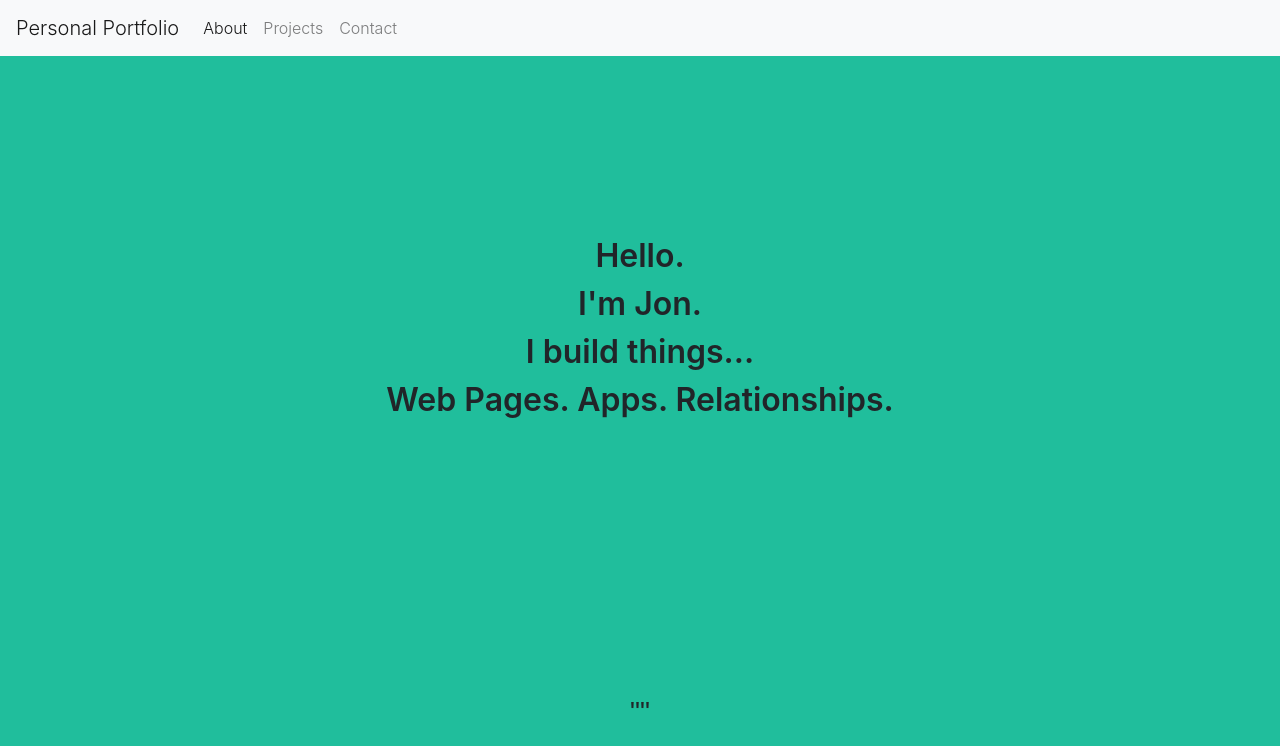
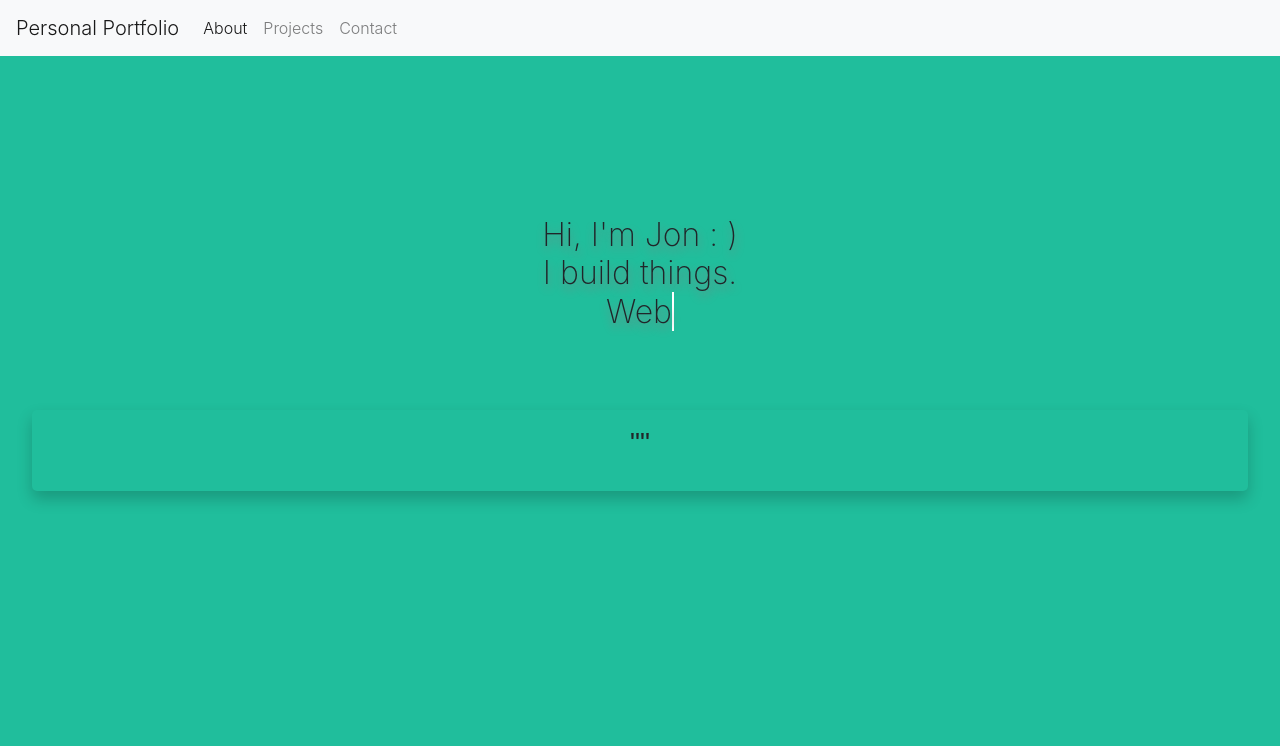
Before and after one commit to gr8fuldwg/portfolio-new, a React (Create React App) app: page / in a window 1280 px wide. Shown: the top 746 px of the page. Built offline with nearby package versions, Linux system fonts and the light colour scheme; no server answers.

Commit message:
added typewriter effect to "greeting" section of portfolio

```diff
--- a/package.json
+++ b/package.json
@@ -6,7 +6,6 @@
     "@testing-library/jest-dom": "^5.11.4",
     "@testing-library/react": "^11.1.0",
     "@testing-library/user-event": "^12.1.10",
-    "QuoteGarden": "pprathameshmore/quotegarden",
     "axios": "^0.21.1",
     "cors": "^2.8.5",
     "express": "^4.17.1",
--- a/public/index.html
+++ b/public/index.html
@@ -3,21 +3,32 @@
   <head>
     <meta charset="utf-8" />
     <link rel="icon" href="%PUBLIC_URL%/favicon.ico" />
-    <meta name="viewport" content="width=device-width, initial-scale=1, shrink-to-fit=no" />
+    <meta
+      name="viewport"
+      content="width=device-width, initial-scale=1, shrink-to-fit=no"
+    />
     <meta name="theme-color" content="#000000" />
     <meta
       name="description"
       content="Web site created using create-react-app"
     />
     <link rel="apple-touch-icon" href="%PUBLIC_URL%/logo192.png" />
+    <script src="https://s3-us-west-2.amazonaws.com/s.cdpn.io/499416/TweenLite.min.js"></script>
+    <script src="https://s3-us-west-2.amazonaws.com/s.cdpn.io/499416/EasePack.min.js"></script>
+    <script src="https://s3-us-west-2.amazonaws.com/s.cdpn.io/499416/demo.js"></script>
+
     <!--
       manifest.json provides metadata used when your web app is installed on a
       user's mobile device or desktop. See https://developers.google.com/web/fundamentals/web-app-manifest/
     -->
     <link rel="manifest" href="%PUBLIC_URL%/manifest.json" />
 
+    <script
+      src="https://cdnjs.cloudflare.com/ajax/libs/modernizr/2.8.3/modernizr.min.js"
+      type="text/javascript"
+    ></script>
 
-<!--Bootstrap CSS-->
+    <!--Bootstrap CSS-->
     <link
       rel="stylesheet"
       href="https://maxcdn.bootstrapcdn.com/bootstrap/4.0.0/css/bootstrap.min.css"
@@ -34,10 +45,12 @@
       Learn how to configure a non-root public URL by running `npm run build`.
     -->
     <title>Portfolio</title>
+
   </head>
   <body>
     <noscript>You need to enable JavaScript to run this app.</noscript>
     <div id="root"></div>
+
     <!--
       This HTML file is a template.
       If you open it directly in the browser, you will see an empty page.
--- a/src/App.css
+++ b/src/App.css
@@ -11,18 +11,45 @@ body {
 }
 
 .body {
-  margin-top: 8rem;
+  margin-top: 4rem;
   font-size: 2rem;
-  font-weight: 600;
-  /* text-shadow: 3px 3px 3px grey; */
+  font-weight: 300;
+  text-shadow: gray 1px 5px 10px;
+}
+
+.greet {
+  margin-top: 10rem;
+  font-size: 2rem;
+  font-weight: 225;
+}
+
+.typewrite {
+  font-size: 2rem;
+  font-weight: 225;
+}
+
+#greet {
+  height: 30vh;
+  margin-bottom: 2rem;
+  padding-bottom: 2rem;
 }
 
 #quote {
   font-family: sans-serif;
+  font-size: 2rem !important;
   text-align: center;
-  height: 70vh;
+  font-weight: 500;
   display: flex;
   flex-direction: column;
   align-items: center;
   justify-content: center;
+  box-shadow: 0 8px 16px 0 rgba(0,0,0,0.2);
+  transition: 0.3s;
+  border-radius: 5px;
+  padding-top: 1rem;
+  padding-left: 1rem;
+  padding-right: 1rem;
+  padding-bottom: 1rem;
+  margin-top: 2rem;
+  margin: 2rem;
 }
--- a/src/App.js
+++ b/src/App.js
@@ -1,7 +1,69 @@
 import React, { Component } from "react";
-import Card from "react-bootstrap/Card";
 import "./App.css";
 import axios from "axios";
+
+// HTML CSS JSResult Skip Results Iframe
+// EDIT ON
+var TxtType = function (el, toRotate, period) {
+  this.toRotate = toRotate;
+  this.el = el;
+  this.loopNum = 0;
+  this.period = parseInt(period, 10) || 2000;
+  this.txt = "";
+  this.tick();
+  this.isDeleting = false;
+};
+
+TxtType.prototype.tick = function () {
+  var i = this.loopNum % this.toRotate.length;
+  var fullTxt = this.toRotate[i];
+
+  if (this.isDeleting) {
+    this.txt = fullTxt.substring(0, this.txt.length - 1);
+  } else {
+    this.txt = fullTxt.substring(0, this.txt.length + 1);
+  }
+
+  this.el.innerHTML = '<span class="wrap">' + this.txt + "</span>";
+
+  var that = this;
+  var delta = 200 - Math.random() * 100;
+
+  if (this.isDeleting) {
+    delta /= 2;
+  }
+
+  if (!this.isDeleting && this.txt === fullTxt) {
+    delta = this.period;
+    this.isDeleting = true;
+  } else if (this.isDeleting && this.txt === "") {
+    this.isDeleting = false;
+    this.loopNum++;
+    delta = 500;
+  }
+
+  setTimeout(function () {
+    that.tick();
+  }, delta);
+};
+
+window.onload = function () {
+  var elements = document.getElementsByClassName("typewrite");
+  for (var i = 0; i < elements.length; i++) {
+    var toRotate = elements[i].getAttribute("data-type");
+    var period = elements[i].getAttribute("data-period");
+    if (toRotate) {
+      new TxtType(elements[i], JSON.parse(toRotate), period);
+    }
+  }
+  // INJECT CSS
+  var css = document.createElement("style");
+  css.type = "text/css";
+  css.innerHTML = ".typewrite > .wrap { border-right: 0.08em solid #fff}";
+  document.body.appendChild(css);
+};
+
+// Resources1× 0.5× 0.25×Rerun
 
 // API Variable
 const QUOTE_API = "https://api.quotable.io/random";
@@ -64,19 +126,40 @@ class App extends Component {
           </div>
         </nav>
         <div className="body">
-          <p>
+          <h2 className="greet">
+            Hi, I'm Jon  : ) <br />
+            I build things.
+
+            {/* CSS Animation TypeWriterEFFECT */}
             <br />
-            Hello.
-            <br /> I'm Jon.
-            <br /> I build things...
-            <br /> Web Pages. Apps. Relationships.
-          </p>
+            <h2
+              className="greet"
+              href=""
+              class="typewrite "
+              data-period="2000"
+              data-type='[ "Web Pages...", "Web Apps...", " Relationships." ]'
+            >
+              <span class="wrap"></span>
+            </h2>
+            <br />
+          </h2>
+
+          {/* <div className="body"> */}
+          {/* <p id="greet">
+            Hi, I'm Jon Josephson.
+            <div id="pitch">
+              <br /> I build things...
+              <br /> Web Pages. Apps. Relationships.
+            </div>
+          </p> */}
+          {/* </div> */}
         </div>
+
         <div id="quote">
           <h3>"{this.state.content}"</h3>
           <h3 className="font-italic">
+            {this.state.hyphen}
             {this.state.author}
-            {this.state.hyphen}
           </h3>
         </div>
       </div>
```
Also changed, not shown: 2 other files (tests, documents, lock files or other folders).
